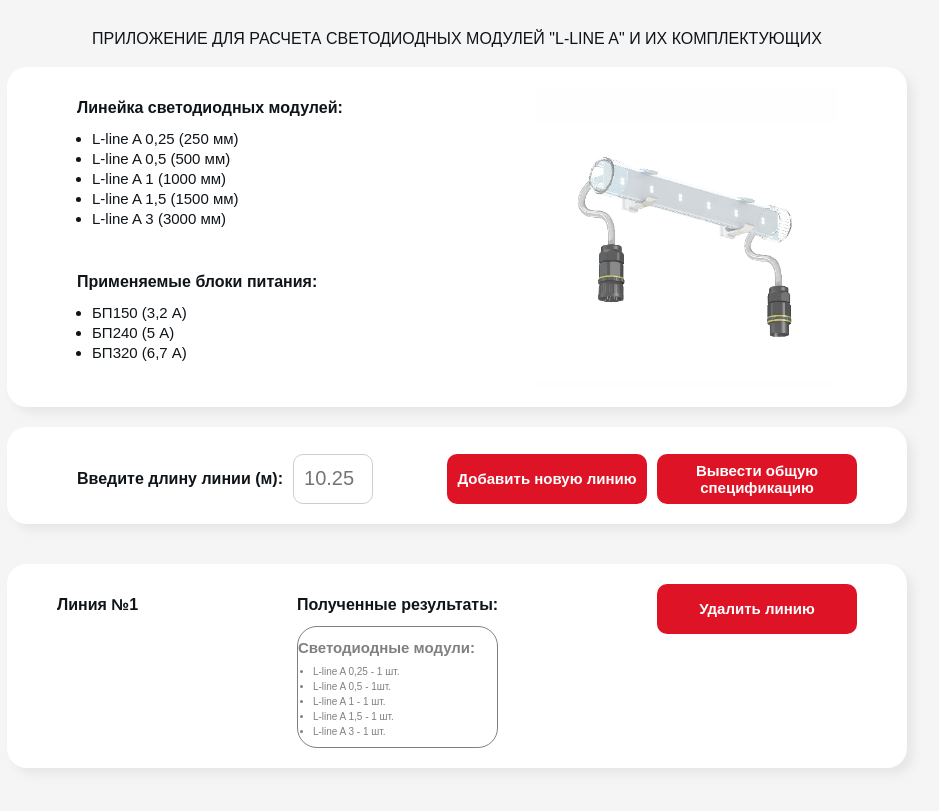
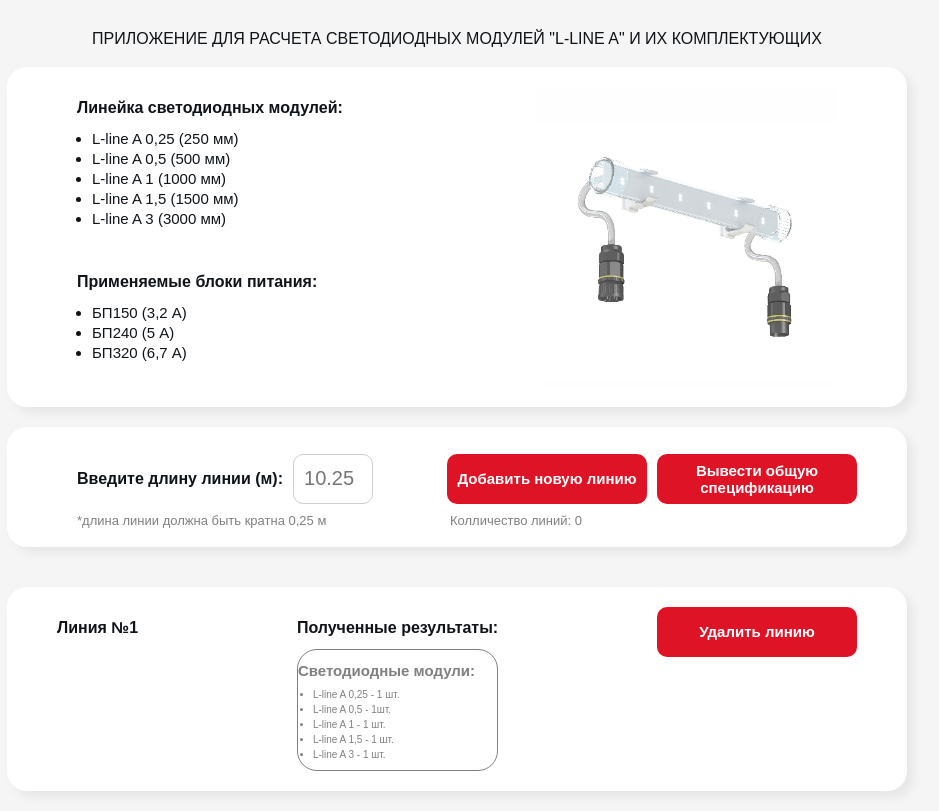
Before and after one commit to Sukre22/ledelline, a React app: page / in a window 1280 px wide. Shown: the whole page, without its empty margins (183-1122 px from the left). Built offline with nearby package versions, Linux system fonts and the light colour scheme.

Commit message:
edited second section v3

```diff
--- a/src/components/line-add/line-add.css
+++ b/src/components/line-add/line-add.css
@@ -2,16 +2,27 @@
     max-width: 900px;
     width: 100%;
     margin: 20px auto;
+
     background-color: white;
     border-radius: 20px;
     box-shadow: 0.4em 0.4em 10px #e7e7e7;
     display: flex;
+    flex-direction: column;
+}
+
+.input-container_wrap {
+    display: flex;
     justify-content: space-between;
+    max-width: 900px;
+    width: 100%;
+
+
 }
 
 .input-container_get {
     padding: 20px;
     padding-left: 20px;
+    padding-bottom: 10px;
     display: flex;
 
 }
@@ -51,6 +62,7 @@
     flex-direction: inline;
     padding: 20px;
     padding-right: 50px;
+    padding-bottom: 10px;
 
 }
 
@@ -81,3 +93,27 @@ button:hover {
 p {
     color: grey;
 }
+
+.input-container_number {
+    display: flex;
+    justify-content: space-between;
+    margin: 0px;
+    margin-left: 50px;
+    padding: 0px;
+    font-size: 13px;
+}
+
+.input-container_number-p2 {
+    margin: 0px;
+    padding: 0px;
+    margin-bottom: 20px;
+    margin-right: 325px;
+}
+
+ .input-container_number-p1 {
+     margin: 0px;
+     padding: 0px;
+     padding-left: 20px;
+
+
+}
--- a/src/components/line-add/line-add.js
+++ b/src/components/line-add/line-add.js
@@ -4,6 +4,7 @@ import './line-add.css';
 const LineAdd = () => {
     return (
      <div className={'input-container'}>
+         <div className={'input-container_wrap'}>
              <div className={'input-container_description'}>
                  <p> Внимание! Длина непрерывной линии не должна превышать 12 м и должна быть кратна 0,25 м.</p>
              </div>
@@ -17,6 +18,13 @@ const LineAdd = () => {
                  <button>Вывести общую спецификацию</button>
              </div>
          </div>
+         <div className={'input-container_number'}>
+             <p className={'input-container_number-p1'}>*длина линии должна быть кратна 0,25 м</p>
+             <p className={'input-container_number-p2'}>Колличество линий: 0</p>
+         </div>
+
+
+     </div>
     )
 }
 
```
Lines whose indentation alone changed are shown as unchanged.
